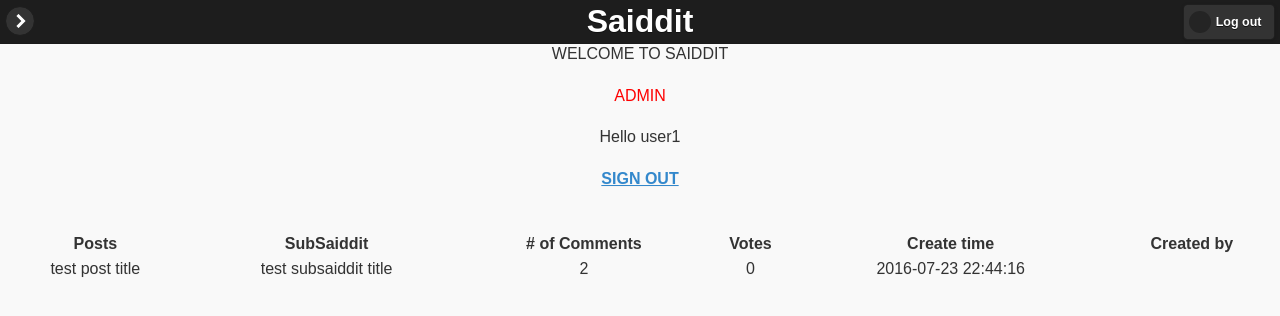
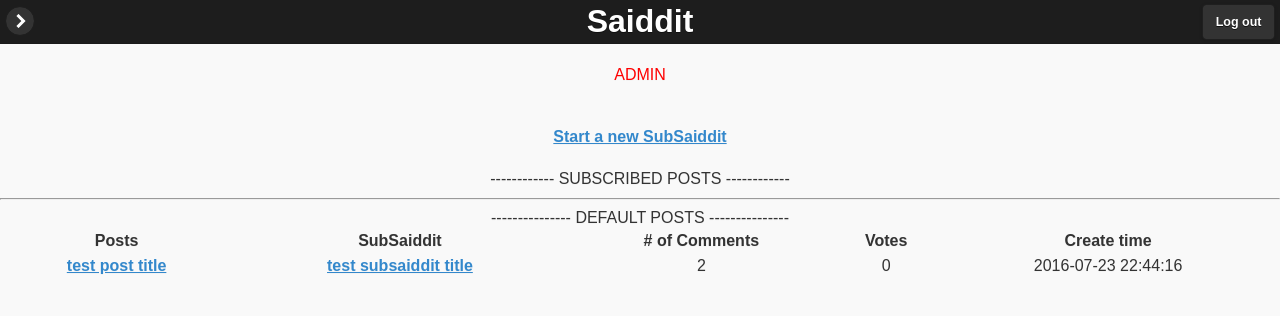
Before and after one commit to RevoLeciR/370saiddit, a PHP site: page / in a window 1280 px wide. Shown: the top 316 px of the page. Run offline with PHP 8.4, Linux system fonts and the light colour scheme; a user stored in the database is signed in; data comes from the database, SQL or seed files in the repository.

Commit message:
working subsaiddit and semi-working post

```diff
--- a/include/template/header.php
+++ b/include/template/header.php
@@ -45,7 +45,7 @@ if(isset($_COOKIE["aid"])){
 			if (!isset($_SESSION['login'])){
 				echo '<a href="./login.html" class="ui-btn ui-btn-b ui-shadow">Sign in</a> <a href="./registration.html" class="ui-btn ui-btn-b ui-shadow">Register</a>';
 			} else {
-				echo '<a href="logout.php" class="ui-btn ui-corner-all ui-shadow ui-btn-icon-left">Log out</a>';
+				echo '<a href="logout.php" class="ui-btn ui-corner-all ui-shadow">Log out</a>';
 			}
 		?>
 		</div>
--- a/index.php
+++ b/index.php
@@ -3,7 +3,6 @@
   include "./include/template/header.php";
 ?>
 
-<center>WELCOME TO SAIDDIT</center>
 <br>
   <Center>
     <?php
@@ -11,9 +10,9 @@
         if ($_SESSION['admin'] == 1) {
           echo '<font color="red">ADMIN<br><br></font>';
         }
-        echo "Hello " . $_SESSION['user'] . "<br><br><a href='logout.php'>SIGN OUT</a>";
+        //echo "Hello " . $_SESSION['user'] . "<br><br><a href='logout.php'>SIGN OUT</a>";
       } else {
-        echo "<a href='login.html'>LOGIN</a> | <a href='registration.html'> SIGN UP</a>";
+        //echo "<a href='login.html'>LOGIN</a> | <a href='registration.html'> SIGN UP</a>";
       }
     ?>
     <?php
@@ -27,7 +26,7 @@
     ?>
   </Center>
 
-  <br><BR>
+  <br>
 <?php
   //include "./include/dbconnect.php";
 
@@ -39,11 +38,20 @@
   $test = mysqli_fetch_assoc(mysqli_query($db, "SELECT aid as acc from accounts"));
  // echo $test['acc'] . "<br>";
 
-  $max = 3; //max posts in 1 page
+  $max = 15; //max posts on main page
   $curr = 0; //counter for the amount of posts
 
-  echo "<table style='width:100%'><th>Posts</th><th>SubSaiddit</th><th># of Comments</th><th>Votes</th><th>Create time</th><th>Created by</th>";
+  echo "<table style='width:100%'><th>Posts</th><th>SubSaiddit</th><th># of Comments</th><th>Votes</th><th>Create time</th>";
   $arr = mysqli_query($db, "SELECT * FROM posts ORDER BY (upvote-downvote) DESC");
+  if (isset($_SESSION['login']) && $_SESSION['login'] != '') {
+
+    echo '<center><a href="newsubsaiddit.php">Start a new SubSaiddit</a><br><br>';
+
+    echo '<center>------------  SUBSCRIBED POSTS  ------------</center>';
+
+    echo '<center><hr></center>';
+    echo '<center>---------------  DEFAULT POSTS  ---------------</center>';
+  }
   while ($rows = mysqli_fetch_array($arr) and $curr < $max) {
     $belong = $rows['ssbelong'];
     $id = $rows['pid'];
@@ -51,7 +59,11 @@
     $numcom = mysqli_fetch_assoc(mysqli_query($db, "SELECT COUNT(*) as num from comments where comments.refer_pid = '$id'"));
     $totalvote = $rows['upvote'] - $rows['downvote'];
     //$by = mysqli_fetch_assoc(mysqli_query($db, "SELECT accounts.username FROM Accounts JOIN  ON Accounts.aid
-    echo "<tr><td><center>" . $rows['title'] . "</td><td><center>" . $ss['title']. "</td><td><center>" . $numcom['num'] . "</td><td><center>" . $totalvote . "</td><td><center>" . $rows['createdatetime'] . "</td><td><center>" . "</td></tr>";
+    echo "<tr><td><center>" . "<a href='./post.php?post=".$id."'>" . $rows['title'] . "</a>" .
+         "</td><td><center>" . "<a href='./posts_list.php?subs=".$belong."'>" . $ss['title'] . "</a>" .
+         "</td><td><center>" . $numcom['num'] .
+         "</td><td><center>" . $totalvote .
+         "</td><td><center>" . $rows['createdatetime'] . "</td></tr>";
     $curr++;
   }
   //echo $belong;
--- a/login.php
+++ b/login.php
@@ -7,9 +7,10 @@
 	  $member_matching = mysqli_query($db, "SELECT aid FROM accounts WHERE (username = '$username' AND password = '$password')");
 	  if(mysqli_num_rows($member_matching) > 0){
 		  $member_retrieve = mysqli_fetch_assoc($member_matching);
-		  //$aid = $member_retrieve['aid'];
+		  $aid = $member_retrieve['aid'];
 		  //setcookie("aid",$aid,time()+3600);
       session_start();
+      $_SESSION['aid'] = $aid;
       $_SESSION['user'] = $username;
       if ($username == 'admin') {
         $_SESSION['admin'] = 1;
@@ -26,5 +27,4 @@
       header("Refresh:3; url=login.html");
       //exit();
 	  }
-    //include './include/template/footer.php';
  ?>
```
Also changed, not shown: post.php (+14 -9 lines), posts_list.php (+14 -6 lines).
